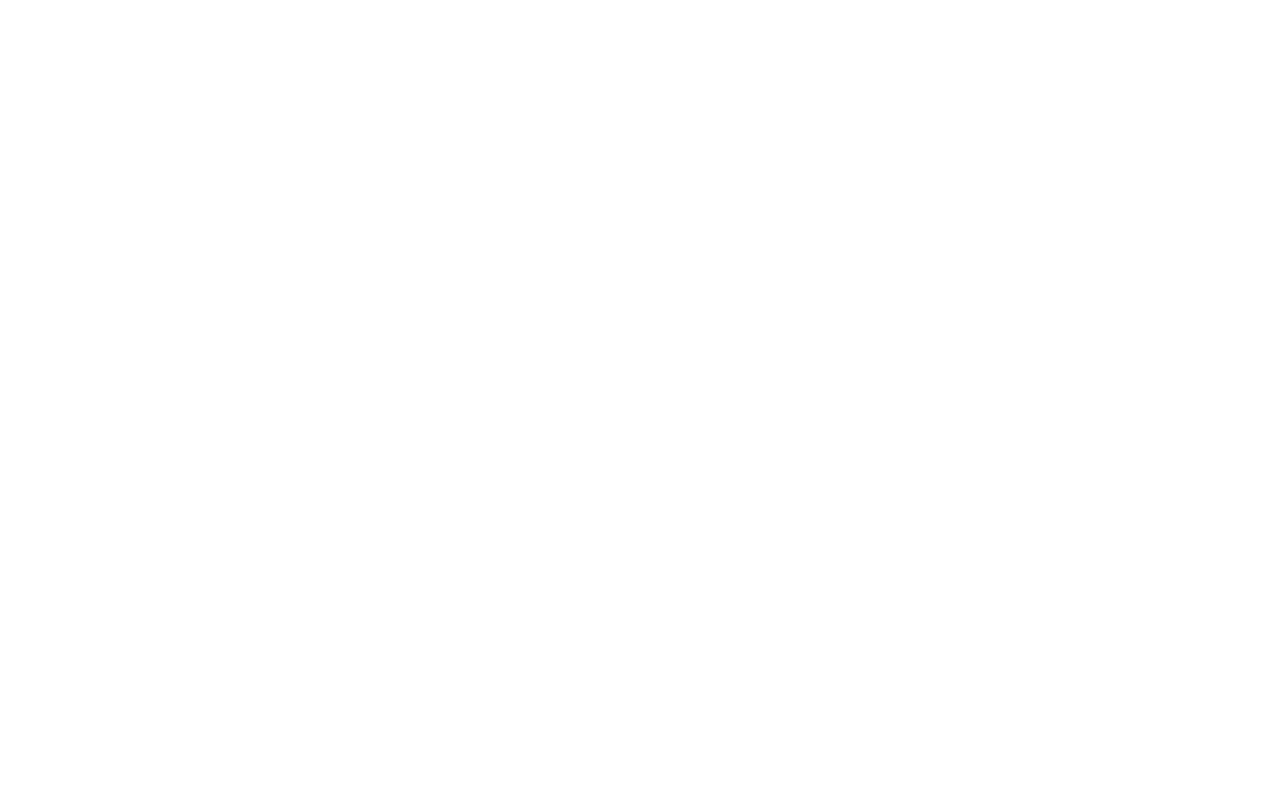
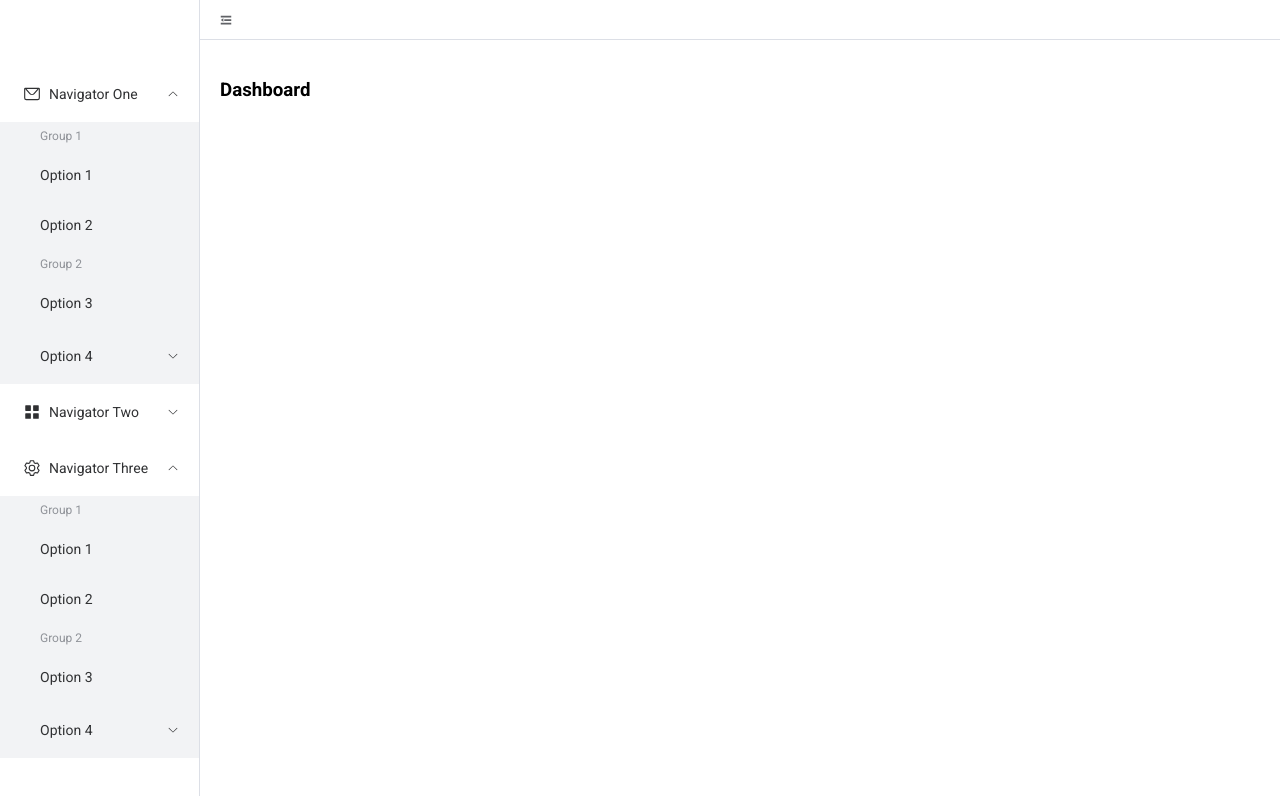
Before and after one commit to vietanhyoyo/nuxt-js-base, a Nuxt app: page /admin/dashboard in a window 1280 px wide. Before the commit this address had no page. Shown: the top 796 px of the page. Built offline with nearby package versions, Linux system fonts and the light colour scheme.

Commit message:
create layout

```diff
--- a/assets/scss/index.scss
+++ b/assets/scss/index.scss
@@ -14,3 +14,17 @@
   font-weight: 400;
   color: var(--el-color-primary);
 }
+
+body {
+  font-family: 'Roboto', sans-serif;
+}
+
+.el-sub-menu__title:hover {
+  background-color: #f5f5f5 !important;
+  color: inherit;
+}
+
+.dark .el-sub-menu__title:hover {
+  background-color: #333 !important;
+  color: inherit;
+}
--- a/components/layouts/logo-horizontal..vue
+++ b/components/layouts/logo-horizontal..vue
@@ -1,6 +1,6 @@
 <template>
   <svg
-    class="text-(--ui-text-highlighted) block w-auto h-6"
+    class="logo-svg"
     width="400"
     height="50"
     viewBox="0 0 800 200"
@@ -29,3 +29,12 @@
     ></path>
   </svg>
 </template>
+
+<style lang="scss" scoped>
+.logo-svg {
+  width: 100%;
+  height: 100%;
+  display: block;
+  color: currentColor;
+}
+</style>
--- /dev/null
+++ b/components/layouts/logo-icon.vue
@@ -0,0 +1,17 @@
+<!-- components/LogoIcon.vue -->
+<template>
+    <img
+      src="https://nuxt.com/assets/design-kit/icon-green.svg"
+      alt="Logo Icon"
+      class="logo-img"
+    />
+  </template>
+
+  <style scoped lang="scss">
+  .logo-img {
+    width: 40px;
+    height: 40px;
+    display: block;
+    object-fit: contain;
+  }
+  </style>
--- /dev/null
+++ b/components/layouts/mode-switch.vue
@@ -0,0 +1,30 @@
+<template>
+  <el-switch
+    v-model="isDark"
+    @change="toggleColorMode"
+    inline-prompt
+    :active-icon="Moon"
+    :inactive-icon="Sunny"
+    active-color="#1f1f1f"
+    inactive-color="#E6E8EB"
+    style="--el-switch-border-radius: 20px"
+  />
+</template>
+
+<script setup>
+import { Moon, Sunny } from '@element-plus/icons-vue'
+
+const colorMode = useColorMode()
+const isDark = ref(colorMode.value === 'dark')
+
+const toggleColorMode = () => {
+  colorMode.preference = isDark.value ? 'dark' : 'light'
+}
+</script>
+
+<style>
+.el-switch {
+  --el-switch-on-color: var(--el-color-primary);
+  --el-switch-off-color: var(--el-border-color);
+}
+</style>
--- /dev/null
+++ b/layouts/admin-layout.vue
@@ -0,0 +1,189 @@
+<template>
+  <el-container class="admin-layout">
+    <!-- Sidebar -->
+    <el-aside :width="isCollapsed ? '64px' : '200px'" class="admin-sidebar">
+      <el-scrollbar>
+        <div class="logo">
+          <logo-horizontal v-if="!isCollapsed" /> <logo-icon v-else />
+        </div>
+        <el-menu
+          :collapse="isCollapsed"
+          :collapse-transition="false"
+          :default-openeds="['1', '3']"
+          :default-active="activeMenu"
+          router
+          class="el-menu-vertical custom-menu"
+          background-color="var(--el-bg-color-page)"
+          text-color="var(--el-text-color-primary)"
+          active-text-color="var(--el-color-primary)"
+        >
+          <el-sub-menu index="1">
+            <template #title
+              ><el-icon><Message /></el-icon
+              ><span v-show="!isCollapsed">Navigator One</span></template
+            >
+            <el-menu-item-group title="Group 1">
+              <el-menu-item index="/admin/option1">Option 1</el-menu-item>
+              <el-menu-item index="/admin/option2">Option 2</el-menu-item>
+            </el-menu-item-group>
+            <el-menu-item-group title="Group 2">
+              <el-menu-item index="/admin/option3">Option 3</el-menu-item>
+            </el-menu-item-group>
+            <el-sub-menu index="1-4">
+              <template #title>Option 4</template>
+              <el-menu-item index="/admin/option4-1">Option 4-1</el-menu-item>
+            </el-sub-menu>
+          </el-sub-menu>
+
+          <el-sub-menu index="2">
+            <template #title
+              ><el-icon><Menu /></el-icon
+              ><span v-show="!isCollapsed">Navigator Two</span></template
+            >
+            <el-menu-item-group title="Group 1">
+              <el-menu-item index="/admin/two-option1">Option 1</el-menu-item>
+              <el-menu-item index="/admin/two-option2">Option 2</el-menu-item>
+            </el-menu-item-group>
+            <el-menu-item-group title="Group 2">
+              <el-menu-item index="/admin/two-option3">Option 3</el-menu-item>
+            </el-menu-item-group>
+            <el-sub-menu index="2-4">
+              <template #title>Option 4</template>
+              <el-menu-item index="/admin/two-option4-1"
+                >Option 4-1</el-menu-item
+              >
+            </el-sub-menu>
+          </el-sub-menu>
+
+          <el-sub-menu index="3">
+            <template #title
+              ><el-icon><Setting /></el-icon
+              ><span v-show="!isCollapsed">Navigator Three</span></template
+            >
+            <el-menu-item-group title="Group 1">
+              <el-menu-item index="/admin/three-option1">Option 1</el-menu-item>
+              <el-menu-item index="/admin/three-option2">Option 2</el-menu-item>
+            </el-menu-item-group>
+            <el-menu-item-group title="Group 2">
+              <el-menu-item index="/admin/three-option3">Option 3</el-menu-item>
+            </el-menu-item-group>
+            <el-sub-menu index="3-4">
+              <template #title>Option 4</template>
+              <el-menu-item index="/admin/three-option4-1"
+                >Option 4-1</el-menu-item
+              >
+            </el-sub-menu>
+          </el-sub-menu>
+        </el-menu>
+      </el-scrollbar>
+    </el-aside>
+
+    <!-- Main Content -->
+    <el-container>
+      <el-header class="admin-header">
+        <div class="header-left">
+          <el-button
+            @click="toggleMenu"
+            :icon="isCollapsed ? Expand : Fold"
+            text
+          />
+        </div>
+        <div class="header-right"><mode-switch /></div>
+      </el-header>
+      <el-main class="admin-content"><slot /></el-main>
+    </el-container>
+  </el-container>
+</template>
+
+<script setup>
+import { ref, computed } from 'vue'
+import { useRoute } from 'vue-router'
+import { Menu, Message, Setting, Fold, Expand } from '@element-plus/icons-vue'
+import { LogoHorizontal } from '#components'
+import { LogoIcon } from '#components'
+import { ModeSwitch } from '#components'
+
+const route = useRoute()
+const activeMenu = computed(() => route.path)
+
+// Thêm toggle menu state
+const isCollapsed = ref(false)
+const toggleMenu = () => {
+  isCollapsed.value = !isCollapsed.value
+}
+</script>
+
+<style lang="scss" scoped>
+.logo {
+  height: 34px;
+  padding: 16px 0px;
+  text-align: center;
+  transition: all 0.3s ease;
+  display: flex;
+  align-items: center;
+  justify-content: center;
+}
+
+.admin-sidebar {
+  border-right: 1px solid var(--el-border-color);
+  display: flex;
+  flex-direction: column;
+  transition: width 0.3s ease;
+}
+
+.el-menu-vertical {
+  border-right: none;
+  min-height: 100%;
+}
+
+.admin-layout {
+  height: 100vh;
+}
+
+.admin-header {
+  display: flex;
+  justify-content: space-between;
+  align-items: center;
+  height: 40px;
+  padding: 0 20px;
+  border-bottom: 1px solid var(--el-border-color);
+}
+
+.header-left {
+  margin-left: -16px;
+}
+
+.page-title {
+  font-size: 18px;
+  font-weight: 600;
+  color: var(--el-text-color-primary);
+}
+
+.admin-content {
+  padding: 20px;
+  background-color: var(--el-bg-color);
+  min-height: calc(100vh - 60px);
+}
+
+.custom-menu {
+  background-color: #fff;
+  color: #333;
+}
+
+.dark .custom-menu {
+  background-color: var(--bg-color);
+  color: #f5f5f5;
+}
+
+.custom-menu .el-menu-item:hover {
+  background-color: #f5f5f5;
+}
+
+.dark .custom-menu .el-menu-item:hover {
+  background-color: #333;
+}
+
+::deep(.el-sub-menu__title) {
+  white-space: nowrap;
+}
+</style>
--- a/nuxt.config.ts
+++ b/nuxt.config.ts
@@ -1,11 +1,17 @@
 export default defineNuxtConfig({
   compatibilityDate: '2024-11-01',
   devtools: { enabled: true },
-  modules: ['@nuxtjs/color-mode', '@element-plus/nuxt'],
+  modules: ['@nuxtjs/color-mode', '@element-plus/nuxt', '@nuxtjs/google-fonts'],
   elementPlus: {
     icon: 'ElIcon',
     importStyle: 'scss',
     themes: ['dark'],
+  },
+  googleFonts: {
+    families: {
+      Roboto: [400, 500, 700],
+    },
+    display: 'swap',
   },
   vite: {
     css: {
--- a/package.json
+++ b/package.json
@@ -20,6 +20,7 @@
   },
   "devDependencies": {
     "@element-plus/nuxt": "^1.1.1",
+    "@nuxtjs/google-fonts": "^3.2.0",
     "prettier": "^3.5.3",
     "sass": "^1.86.0"
   }
--- /dev/null
+++ b/pages/admin/dashboard/index.vue
@@ -0,0 +1,9 @@
+<template>
+  <h1>Dashboard</h1>
+</template>
+
+<script setup>
+definePageMeta({
+  layout: 'admin-layout'
+})
+</script>
```
Also changed, not shown: 1 other file (tests, documents, lock files or other folders).
